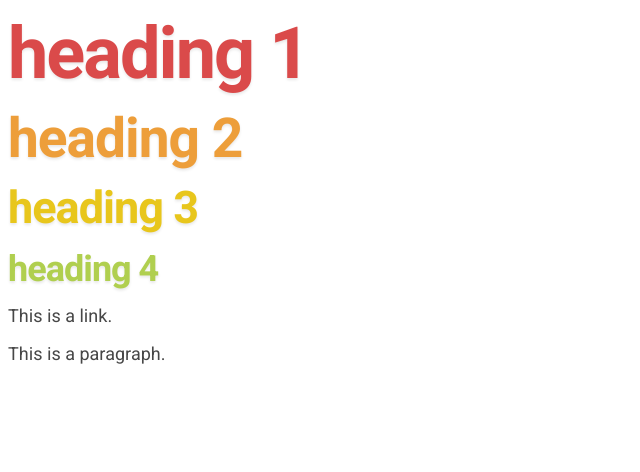
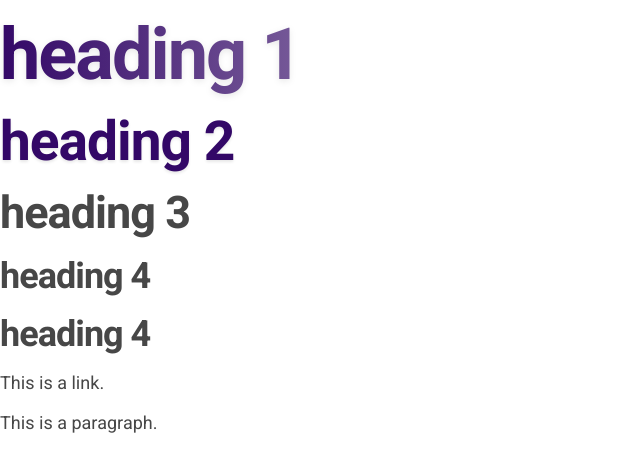
Before and after one commit to robinskm/portfolio2019, a plain HTML site: page index.html in a window 1280 px wide. Shown: the whole page, without its empty margins (0-640 px from the left). Drawn offline with nearby package versions, Linux system fonts and the light colour scheme.

Commit message:
adds styling to elements

```diff
--- a/index.html
+++ b/index.html
@@ -6,15 +6,25 @@
     <meta name="viewport" content="width=device-width, initial-scale=1">
     <title>Kristina Robinson | Front End Developer • UX/UI Web Designer</title>
     <meta name="description" content="2019 Portfolio">
+
+    <!-- external styles -->
     <link href="https://fonts.googleapis.com/css?family=Heebo:300,400,500,700,800" rel="stylesheet">
-    <link href="css/theme.min.css" rel="stylesheet">
+    <link rel="stylesheet" href="https://use.fontawesome.com/releases/v5.7.2/css/all.css" integrity="sha384-fnmOCqbTlWIlj8LyTjo7mOUStjsKC4pOpQbqyi7RrhN7udi9RwhKkMHpvLbHG9Sr" crossorigin="anonymous">
+
+    <link href="dist/css/theme.min.css" rel="stylesheet">
+
+    <!-- external scripts -->
+    <script src="https://cdnjs.cloudflare.com/ajax/libs/Chart.js/2.7.3/Chart.min.js"></script>
+    <script src="dist/js/theme.min.js"></script>
+
 </head>
 <body>
     <section>
-        <h1>heading 1</h1>
-        <h2>heading 2</h2>
-        <h3>heading 3</h3>
-        <h4>heading 4</h4>
+        <h1 class="purple gradient text-shadow">heading 1</h1>
+        <h2 class="purple text-shadow">heading 2</h2>
+        <h3 class="">heading 3</h3>
+        <h4 class="">heading 4</h4>
+        <h4 class="">heading 4</h4>
         <a href="#"><p>This is a link.</p></a>
         <p>This is a paragraph.</p>
     </section>
--- /dev/null
+++ b/src/js/custom.js
@@ -0,0 +1,3 @@
+$(document).ready(function(){
+
+});
--- a/src/sass/_layout.scss
+++ b/src/sass/_layout.scss
@@ -1,3 +1,11 @@
+html, body {
+    margin:0;
+    padding:0;
+    width:100%;
+    height:100%;
+    cursor:default;
+}
+
 body {
     font-family:$body-font;
     font-size:$body-size;
@@ -6,35 +14,76 @@ body {
 
 h1, h2, h3, h4, p {
     margin:20px 0;
-    line-height:100%;
+    line-height:calc(100% + 2px);
+
+    &.red {
+        color:$red;
+    }
+    &.orange {
+        color:$orange;
+    }
+    &.yellow {
+        color:$yellow;
+    }
+    &.green {
+        color:$green;
+    }
+    &.blue {
+        color:$blue;
+    }
+    &.purple {
+        color:$purple;
+    }
+
+    &.gradient {
+        &.red {
+            @include gradient('red');
+        }
+        &.orange {
+            @include gradient('orange');
+        }
+        &.yellow {
+            @include gradient('yellow');
+        }
+        &.green {
+            @include gradient('green');
+        }
+        &.blue {
+            @include gradient('blue');
+        }
+        &.purple {
+            @include gradient('purple');
+        }
+
+        &.text-shadow {
+            text-shadow:none;
+            filter: drop-shadow(0px 2px 3px $gray-1);
+        }
+    }
+
+    &.text-shadow {
+        text-shadow:0px 2px 3px $gray-1;
+    }
 }
 
 h1 {
     font-size:$h1-size;
     letter-spacing:-2px;
-    text-shadow: 0px 2px 3px $gray-1;
-    color:$red;
 }
 
 h2 {
     font-size:$h2-size;
     letter-spacing:-1px;
-    text-shadow: 0px 2px 3px $gray-1;
-    color:$orange;
 }
 
 h3 {
     font-size:$h3-size;
     letter-spacing:-1px;
-    text-shadow: 0px 2px 3px $gray-1;
-    color:$yellow;
 }
 
 h4 {
     font-size:$h4-size;
     letter-spacing:-1px;
-    text-shadow: 0px 2px 3px $gray-1;
-    color:$green;
 }
 
 p {
@@ -44,8 +93,13 @@ p {
 a {
     text-decoration:none;
     color:$black;
+
     @include animate;
     &:hover {
         color:$blue;
     }
 }
+
+section {
+    position:relative;
+}
--- a/src/sass/_mixins.scss
+++ b/src/sass/_mixins.scss
@@ -27,7 +27,7 @@
     }
 }
 
-// translates & keyfranes
+// animations & keyfranes
 @mixin transform($str) {
     -webkit-transform: #{$str};
     -moz-transform: #{$str};
@@ -43,3 +43,35 @@
     -o-transition: all 250ms ease-in-out;
     transition: all 250ms ease-in-out;
 }
+
+// cro-bro opacity
+@mixin opacity($opacity) {
+    opacity: $opacity;
+    $opacity-ie: $opacity * 100;
+    filter: alpha(opacity=$opacity-ie); //IE8
+}
+
+// gradient titles
+
+@mixin gradient($color) {
+    @if $color=="red" {
+        background: linear-gradient(to right, #{$red} 0%, #{$orange} 25%);
+    }
+    @if $color=="orange" {
+        background: linear-gradient(to right, #{$orange} 0%, #{$yellow} 20%);
+    }
+    @if $color=="yellow" {
+        background: linear-gradient(to right, #{$yellow} 0%, #{$green} 45%);
+    }
+    @if $color=="green" {
+        background: linear-gradient(to right, #{$green} 0%, #{$blue} 30%);
+    }
+    @if $color=="blue" {
+        background: linear-gradient(to right, #{$blue} 0%, #{$purple} 40%);
+    }
+    @if $color=="purple" {
+        background: linear-gradient(to right, #{$purple} 0%, #{$white} 70%);
+    }
+    -webkit-background-clip: text;
+    -webkit-text-fill-color: transparent;
+}
--- a/src/sass/_settings.scss
+++ b/src/sass/_settings.scss
@@ -4,6 +4,7 @@ $orange: #ED9E3A;
 $yellow: #E8C61C;
 $green: #B0CF4F;
 $blue: #6EC7C2;
+$purple: #330867;
 $white: #FBFBFB;
 $gray-1: #E8E8E8;
 $gray-2: #D4D4D4;
@@ -22,7 +23,7 @@ $h4-size: 36px;
 $body-font: 'Heebo', Arial, sans-serif;
 
 // Screen sizes
-$desktop-width:1024px;
-$tablet-width:768px;
-$mobile-landscape-width:812px;
-$mobile-portrait-width:420px;
+$desktop-width: 1024px;
+$tablet-width: 768px;
+$mobile-landscape-width: 812px;
+$mobile-portrait-width: 420px;
```
Also changed, not shown: .dev/gulpfile.js, css/theme.min.css (deleted), dist/css/theme.min.css (added), dist/js/theme.min.js (added), 3 other files.
